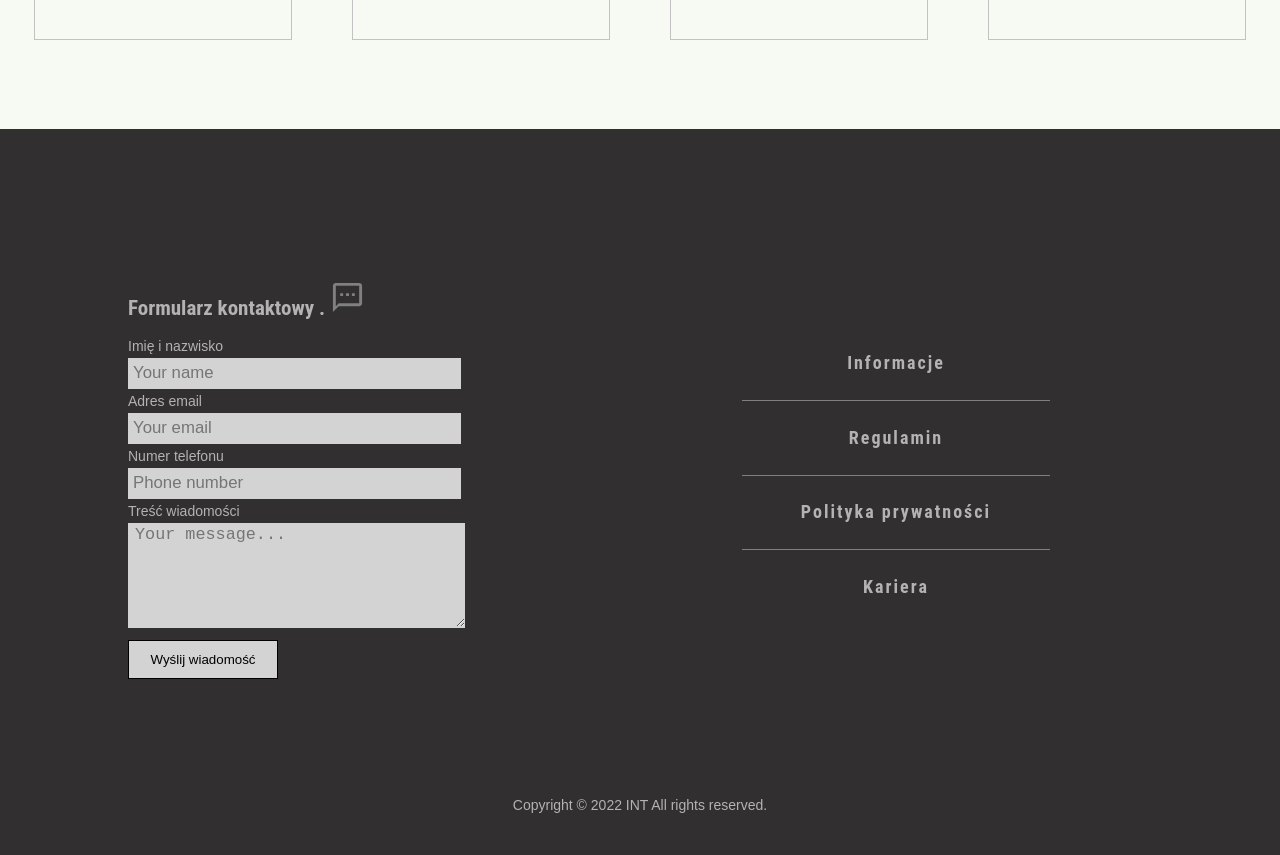
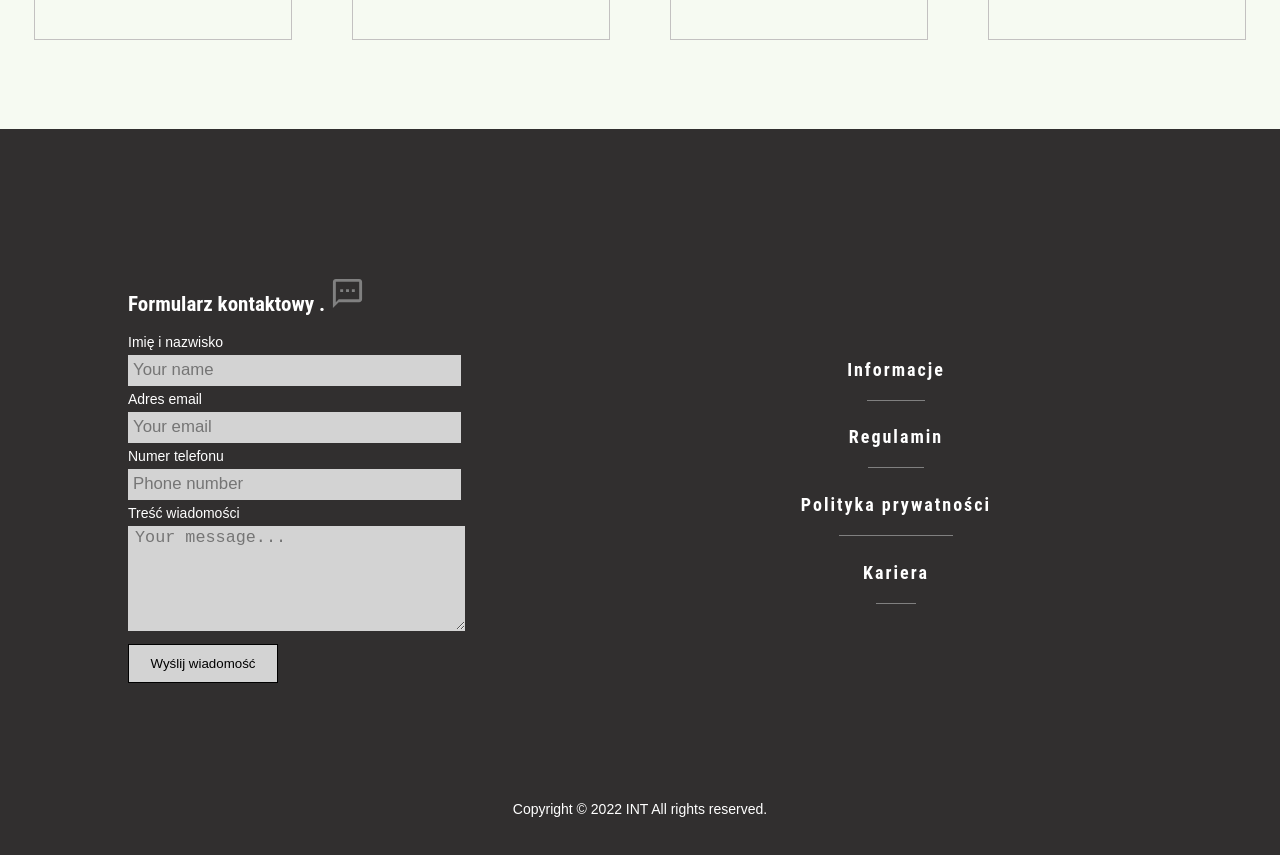
Before and after one commit to infinite223/It, a React (Create React App) app: page / in a window 1280 px wide. Shown: the part 4900-5755 px from the top of the page. Built offline with nearby package versions, Linux system fonts and the light colour scheme.

Commit message:
some animations

```diff
--- a/src/Page/Main/Footer/Footer.scss
+++ b/src/Page/Main/Footer/Footer.scss
@@ -6,7 +6,8 @@
 
     background-color: rgb(49, 47, 47);
 
-    color: rgb(179, 179, 179);
+    //color: rgb(179, 179, 179);
+    color: white;
     font-size: 14px;
 
     .Footer__contact{
@@ -23,7 +24,7 @@
                 width: 65%;
                 height: 25px;
 
-                margin: 4px 0px;
+                margin: 5px 0px;
                 text-align: left;
                 text-indent: 5px;
                 font-size: 12.6pt;
@@ -46,7 +47,7 @@
               textarea{
                 width: 65%;
                 height: 100px;
-                margin: 4px 0px;
+                margin: 5px 0px;
                 text-align: left;
                 text-indent: 5px;
                 font-size: 12.6pt;
--- a/src/Page/Main/Footer/Footer.tsx
+++ b/src/Page/Main/Footer/Footer.tsx
@@ -50,7 +50,11 @@ export const Footer = () => {
     >
 
       <div className='Footer__contact flex'>
-       <form onSubmit={onSubmit}>
+       <motion.form onSubmit={onSubmit}
+         initial={{opacity:0}}
+         whileInView={{opacity:1}}
+         transition={{duration:2.5, delay:.2}}
+       >
 
           <h1>Formularz kontaktowy . <MdOutlineTextsms color='grey' size={35}/></h1>
           <label>Imię i nazwisko</label>
@@ -87,16 +91,41 @@ export const Footer = () => {
           </textarea>
           <button type='submit'>Wyślij wiadomość</button>
 
-       </form>
+       </motion.form>
 
         <div className='Footer__links flex' id="Karier">
+          <motion.div
+              initial={{x:"300px",opacity:0}}
+              whileInView={{x:0,opacity:1}}
+              transition={{duration:1}}
+          >
             <h1 onClick={()=>setToggleWindowInfo(true)}>Informacje</h1>
             <hr className='hr-style'/>
+          </motion.div>
+          <motion.div
+              initial={{x:"300px",opacity:0}}
+              whileInView={{x:0,opacity:1}}
+              transition={{duration:.9, delay:.5}}
+          >
             <h1 onClick={()=>setToggleWindowReg(true)}>Regulamin</h1>
             <hr  className='hr-style'/>
+          </motion.div>
+          <motion.div
+              initial={{x:"300px",opacity:0}}
+              whileInView={{x:0,opacity:1}}
+              transition={{duration:.8, delay:1}}
+          >
             <h1 onClick={()=>setToggleWindowPp(true)}>Polityka prywatności</h1>
             <hr  className='hr-style'/>
+          </motion.div>
+          <motion.div
+              initial={{x:"300px",opacity:0}}
+              whileInView={{x:0,opacity:1}}
+              transition={{duration:.7, delay:1.5}}
+          >
             <h1 onClick={()=>setToggleWindowKarier(true)}>Kariera</h1>
+            <hr  className='hr-style'/>
+          </motion.div>
         </div>
 
       </div>
```
Lines whose indentation alone changed are shown as unchanged.
